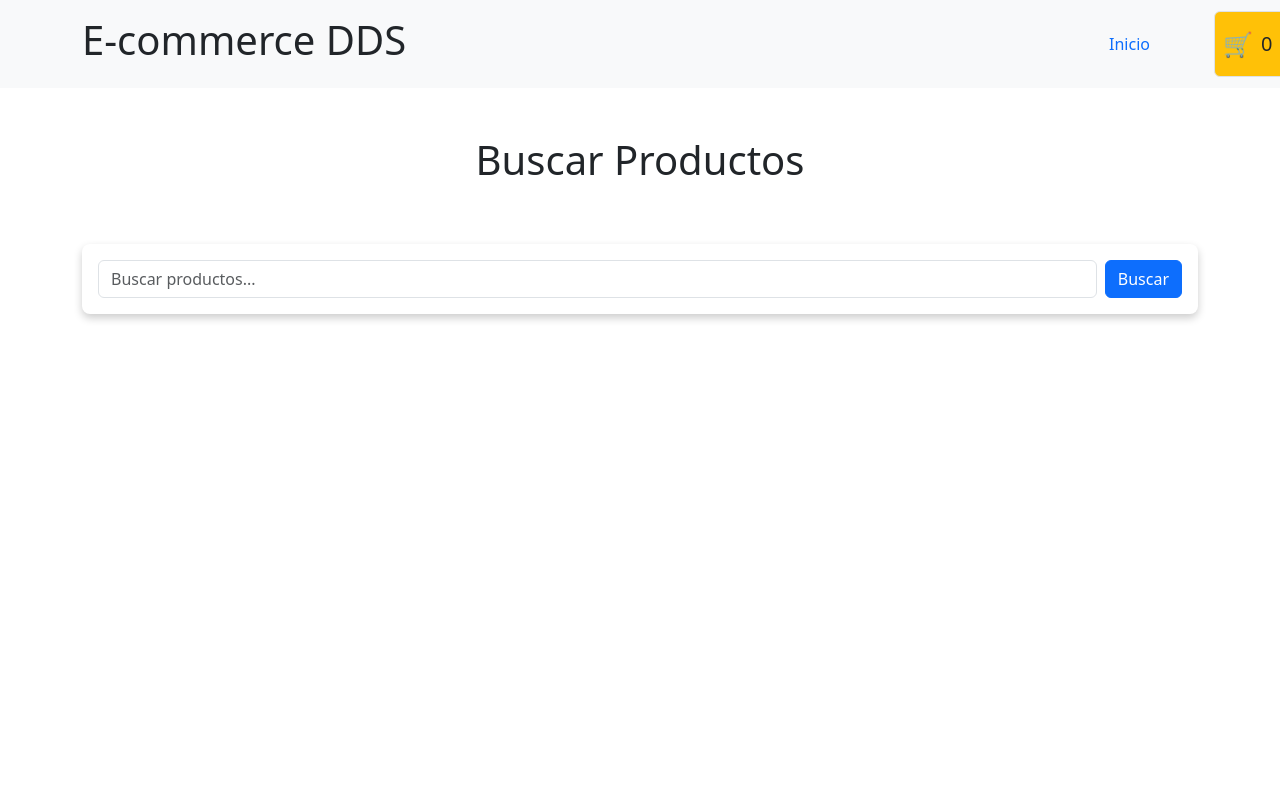
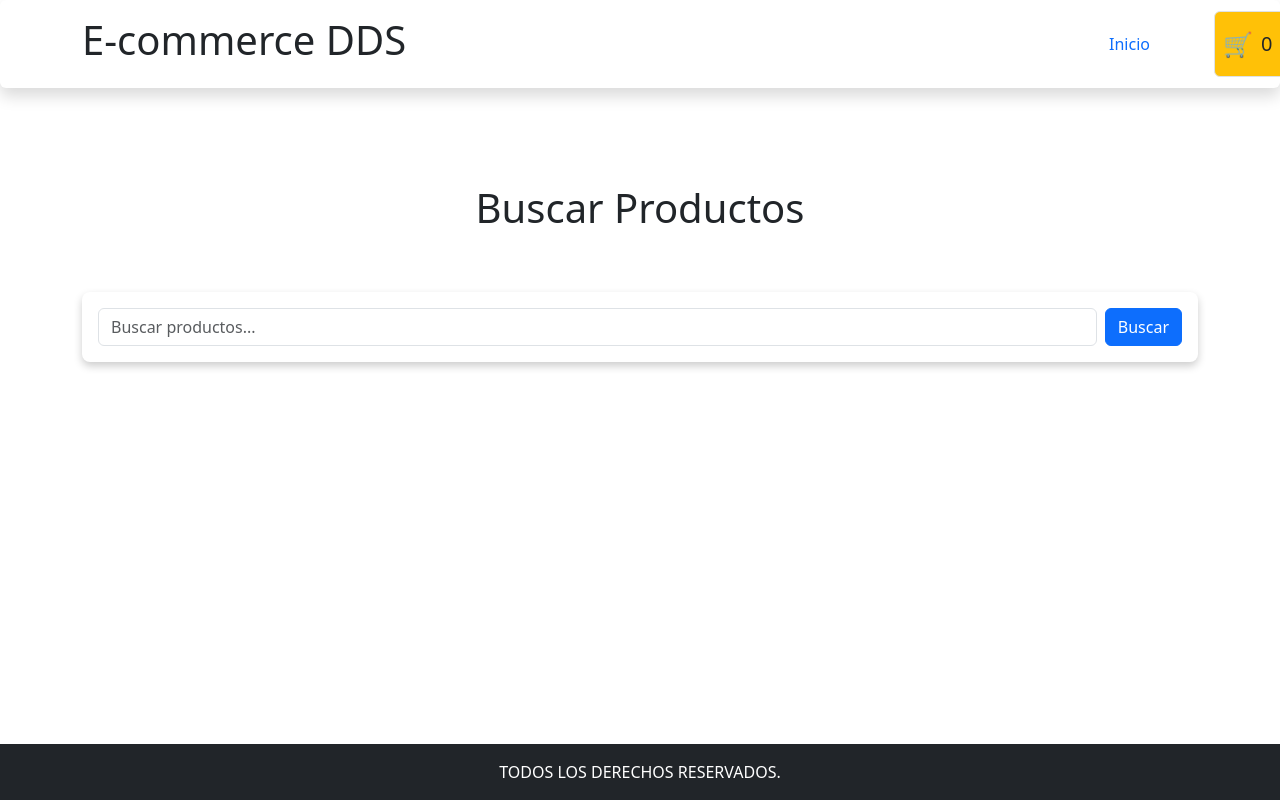
Before and after one commit to Lucas-Cordoba/TP3-Desarrollo, a React (Create React App) app: page / in a window 1280 px wide. Built offline with nearby package versions, Linux system fonts and the light colour scheme.

Commit message:
Lista aplicacion

```diff
--- a/src/App.js
+++ b/src/App.js
@@ -7,20 +7,25 @@ import Carrito from "./carrito/carrito";
 import { CarritoProvider } from "./carritoContext/carritoContext";
 import DetalleProducto from "./detalles/detalles";
 import Listado from "./listado/listado";
+import Footer from "./footer/footer"
 
 
 
 const App = () => {
   return (
     <CarritoProvider>
-      <div>
+      <div className="d-flex flex-column min-vh-100">
           <Header/>
-        <Routes>
-          <Route path="/" element={<Buscar />} />
-          <Route path="/listado" element={<Listado />} />
-          <Route path="/detalle/:id" element={<DetalleProducto />} />
-          <Route path="/carrito" element={<Carrito />} />
-        </Routes>
+          <div>
+            <Routes className="flex-grow-1">
+              <Route path="/" element={<Buscar />} />
+              <Route path="/listado" element={<Listado />} />
+              <Route path="/detalle/:id" element={<DetalleProducto />} />
+              <Route path="/carrito" element={<Carrito />} />
+            </Routes>
+          </div>
+
+        <Footer/>
       </div>
     </CarritoProvider>
   );
--- /dev/null
+++ b/src/footer/footer.js
@@ -0,0 +1,11 @@
+import React from 'react';
+
+const Footer = () => {
+    return (
+        <footer className='bg-dark text-white p-3 mt-auto text-center'>
+            <p className="text-uppercase mb-0">Todos los derechos reservados.</p>
+        </footer>
+    );
+};
+
+export default Footer;
--- a/src/header/header.js
+++ b/src/header/header.js
@@ -4,7 +4,7 @@ import ContadorCarrito from '../contadorCarrito/contadorCarrito'; // Asegúrate
 
 const Header = () => {
     return (
-        <header className='bg-light p-3 sticky-top'>
+        <header className='bg-light shadow p-3 mb-5 bg-white rounded p-3 sticky-top'>
             <div className="container d-flex justify-content-between align-items-center">
                 <h1 className="me-auto">E-commerce DDS</h1>
                 <nav className="d-flex align-items-center">
```
